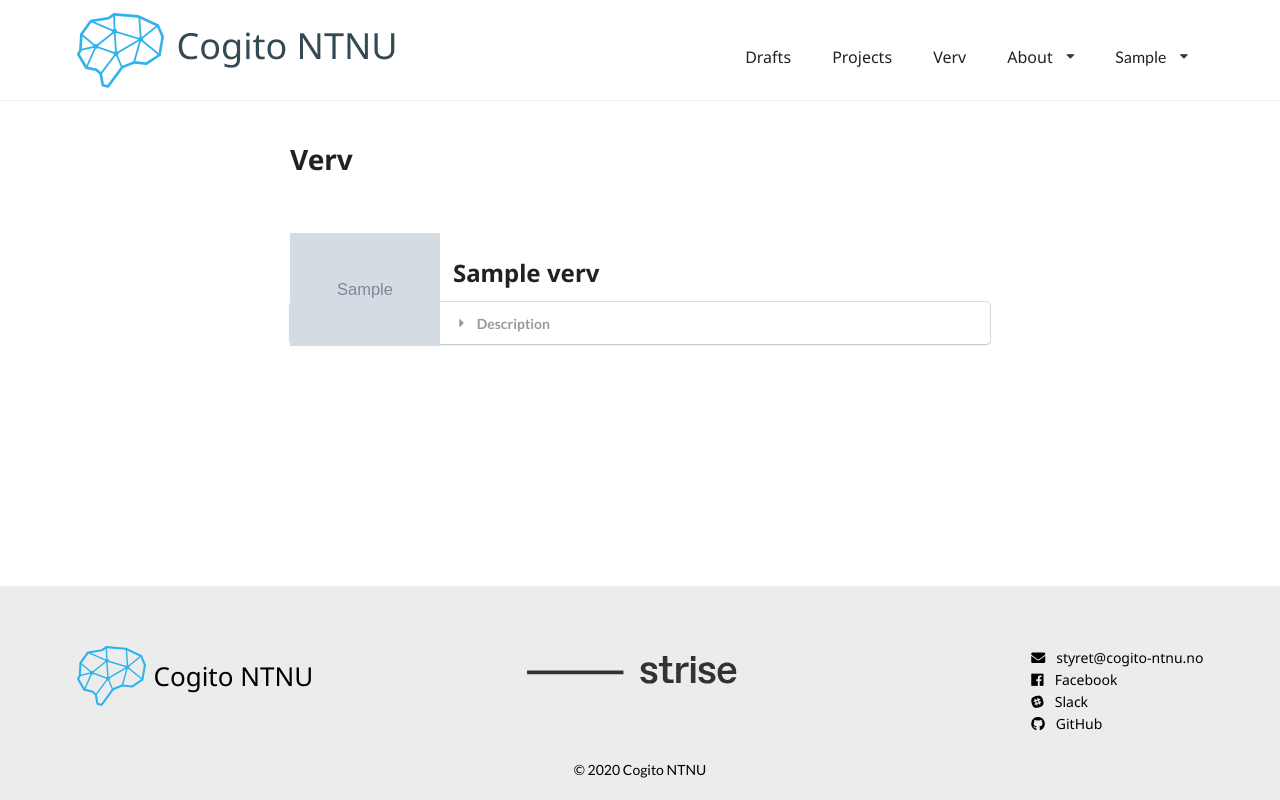
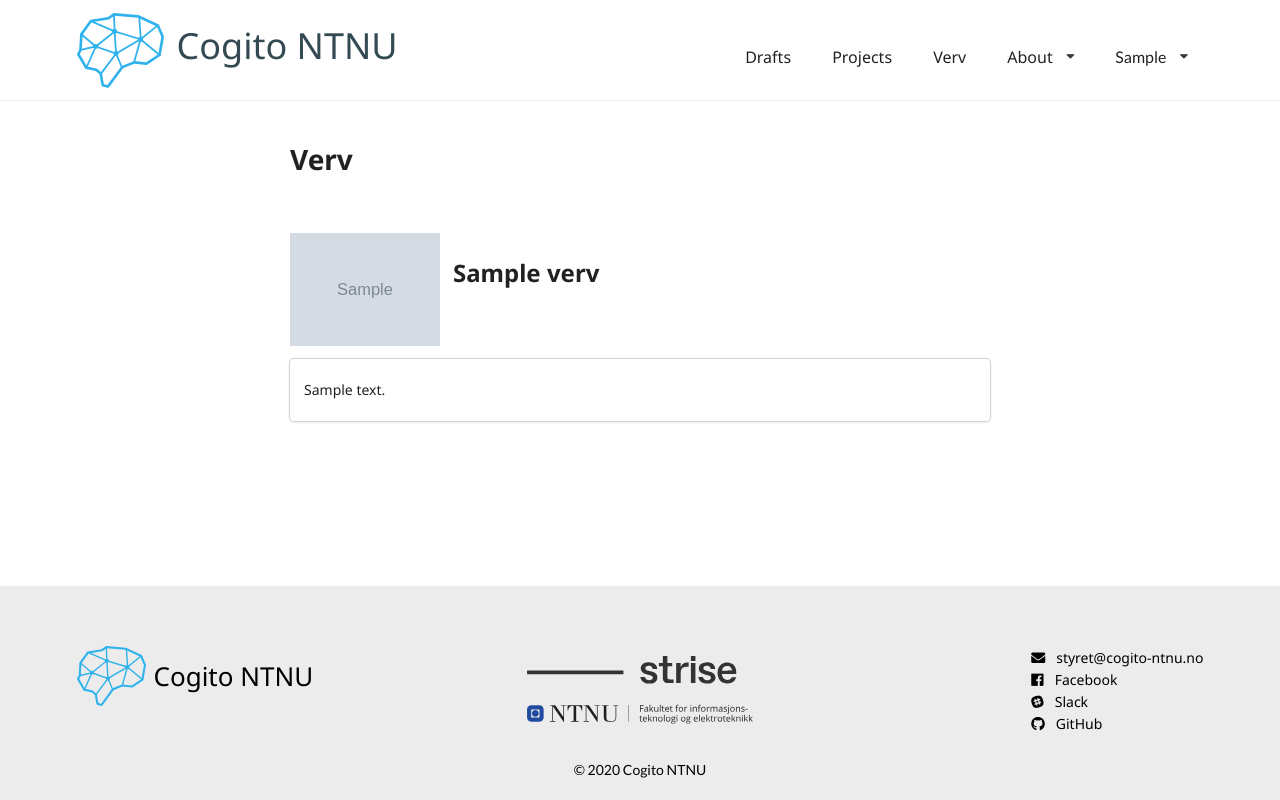
Before and after one commit to CogitoNTNU/web, a Django app: page /verv/vervgroup/1/ in a window 1280 px wide. Run offline with Django 3.2, Linux system fonts and the light colour scheme; a user stored in the database is signed in; tables that the repository leaves empty hold one stand-in row (values such as "Sample post"); grey boxes marked "Sample" are stand-in pictures; some libraries are stand-ins or nearby versions.

Commit message:
minor tweaks to Verv page + IE logo

```diff
--- a/verv/templates/verv/verv_detail.html
+++ b/verv/templates/verv/verv_detail.html
@@ -19,7 +19,7 @@
         </ul>
     {% endif %}
 
-    <p>{{ verv.description|safe }}</p>
+    <p>{{ verv.description }}</p>
 
 </div>
 {% endblock %}
--- a/verv/templates/verv/vervgroup_detail.html
+++ b/verv/templates/verv/vervgroup_detail.html
@@ -29,11 +29,7 @@
                 <h2>
                     {{ verv.title }}
                 </h2>
-                <div class="ui styled fluid accordion">
-                    <div class="title">
-                        <i class="dropdown icon"></i>
-                        Description
-                    </div>
+                <div class="ui styled fluid card">
                     <div class="content" id="{{ forloop.counter }}-content">
                         <p>{{ verv.description|safe|linebreaks }}</p>
                     </div>
--- a/web/static/web/css/index.css
+++ b/web/static/web/css/index.css
@@ -1,4 +1,4 @@
-.main.grid {
+    .main.grid {
     display: grid;
     grid-template-columns: 1fr 400px;
     grid-gap: 50px;
--- a/web/templates/web/footer.html
+++ b/web/templates/web/footer.html
@@ -11,6 +11,9 @@
         <div class="sponsor">
             <a href=https://strise.ai id="strise" aria-label="Gå til  hjemmeside">
                 <img alt="Strise_Logo" class="ui sponsor-img image" src="{% static "web/img/Strise_Logo_BW.svg" %}">
+            </a>
+            <a href=https://ntnu.no/ie/fakultet-for-informasjonsteknologi-matematikk-og-elektroteknikk id="IE" aria-label="Gå til  hjemmeside">
+                <img alt="IE_Logo" class="ui sponsor-img image" src="{% static "web/img/fak_for_informasjonsteknologi_og_elektroteknikk_bredde.svg" %}">
             </a>
         </div>
         <div class="ui social list">
--- a/web/templates/web/header.html
+++ b/web/templates/web/header.html
@@ -21,7 +21,7 @@
             <a class="item" href="{% url 'resource_list' %}"><p class="mt">Resources</p></a>
             -->
             <a class="item" href="{% url 'collection_list' %}" aria-label="Åpne prosjekter">Projects</a>
-            <a class="item" href="{% url 'vervgroup_list' %}" aria-label="Åpne verv">Verv</a>
+            <a class="item" href="/verv/vervgroup/1/" aria-label="Åpne verv">Verv</a>
 
             <div class="ui dropdown item">
                 <div class="text"><p class="mt">About</p></div>
```
Also changed, not shown: web/static/web/img/fak_for_informasjonsteknologi_og_elektroteknikk_bredde.svg (added).
